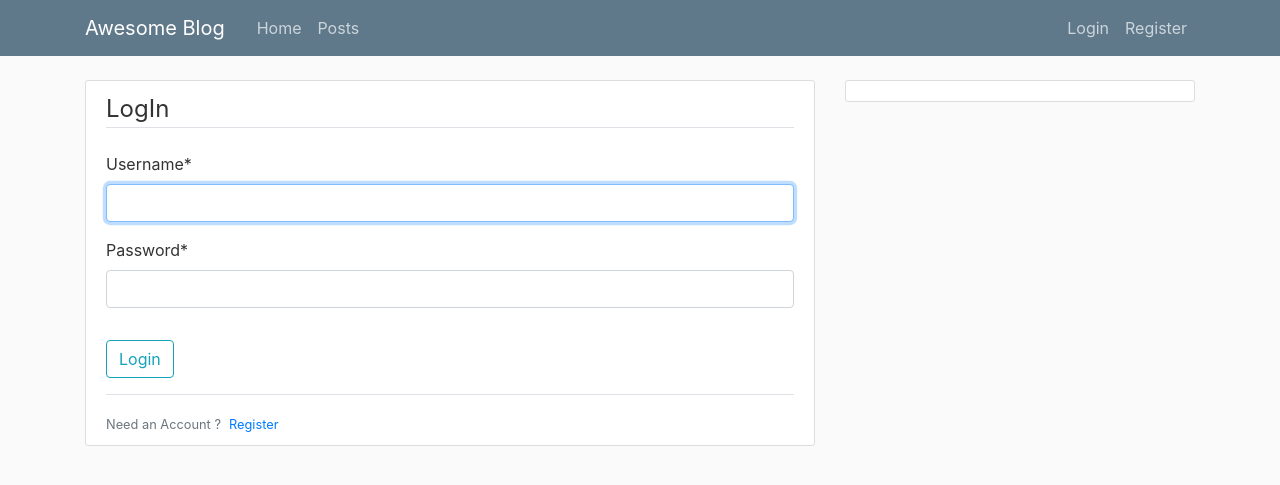
After one commit to SyedShahiq/awesomeblogs, a Django app: page /login/ in a window 1280 px wide. The commit adds this page. Shown: the top 485 px of the page. Run offline with Django 3.2, Linux system fonts and the light colour scheme; some libraries are stand-ins or nearby versions.

Commit message:
Login functionality added

```diff
--- a/blog_admin/settings.py
+++ b/blog_admin/settings.py
@@ -132,3 +132,5 @@ STATIC_URL = '/static/'
 CRISPY_TEMPLATE_PACK = 'bootstrap4'
 
 LOGOUT_REDIRECT_URL = 'posts'
+
+LOGIN_REDIRECT_URL = 'posts'
--- a/blog_admin/urls.py
+++ b/blog_admin/urls.py
@@ -29,6 +29,7 @@ urlpatterns = [
     path('create-new-reply/',createNewReply,name='new-reply'),
     path('user/register/',user_registration,name='user-register'),
     path('logout/',auth_views.logout,name="logout"),
+    path('login/',auth_views.LoginView.as_view(template_name='login.html'),name="Login"),
     path('like/<int:id>',add_emotion,name="like"),
     path('admin/', admin.site.urls),
 ]
--- a/templates/navbar.html
+++ b/templates/navbar.html
@@ -13,8 +13,9 @@
         <!-- Navbar Right Side -->
         <div class="navbar-nav">
           {% if user.is_authenticated %}
-          <a class="nav-item nav-link" href="{% url 'logout'%}">logout</a>
+          <a class="nav-item nav-link" href="{% url 'logout'%}">Logout</a>
           {% else %}
+          <a class="nav-item nav-link" href="{% url 'Login'%}">Login</a>
           <a class="nav-item nav-link" href="{% url 'user-register'%}">Register</a>
           {% endif %}
         </div>
--- /dev/null
+++ b/user_profile/templates/login.html
@@ -0,0 +1,19 @@
+{% extends 'base.html' %}
+{% load crispy_forms_tags %}
+{% block content %}
+	<div class="content-section">
+		<form method="POST">
+			{% csrf_token %}
+			<fieldset class="form-group">
+				<legend class="border-bottom mb-4">LogIn</legend>
+				{{form|crispy}}
+			</fieldset>
+			<div class="form-group">
+				<button class="btn btn-outline-info" type="submit">Login</button>
+			</div>
+		</form>
+		<div class="border-top pt-3">
+			<small class="text-muted">Need an Account ?<a class="ml-2" href="{% url 'user-register' %}">Register</a></small>
+		</div>
+	</div>
+{% endblock %}
```
